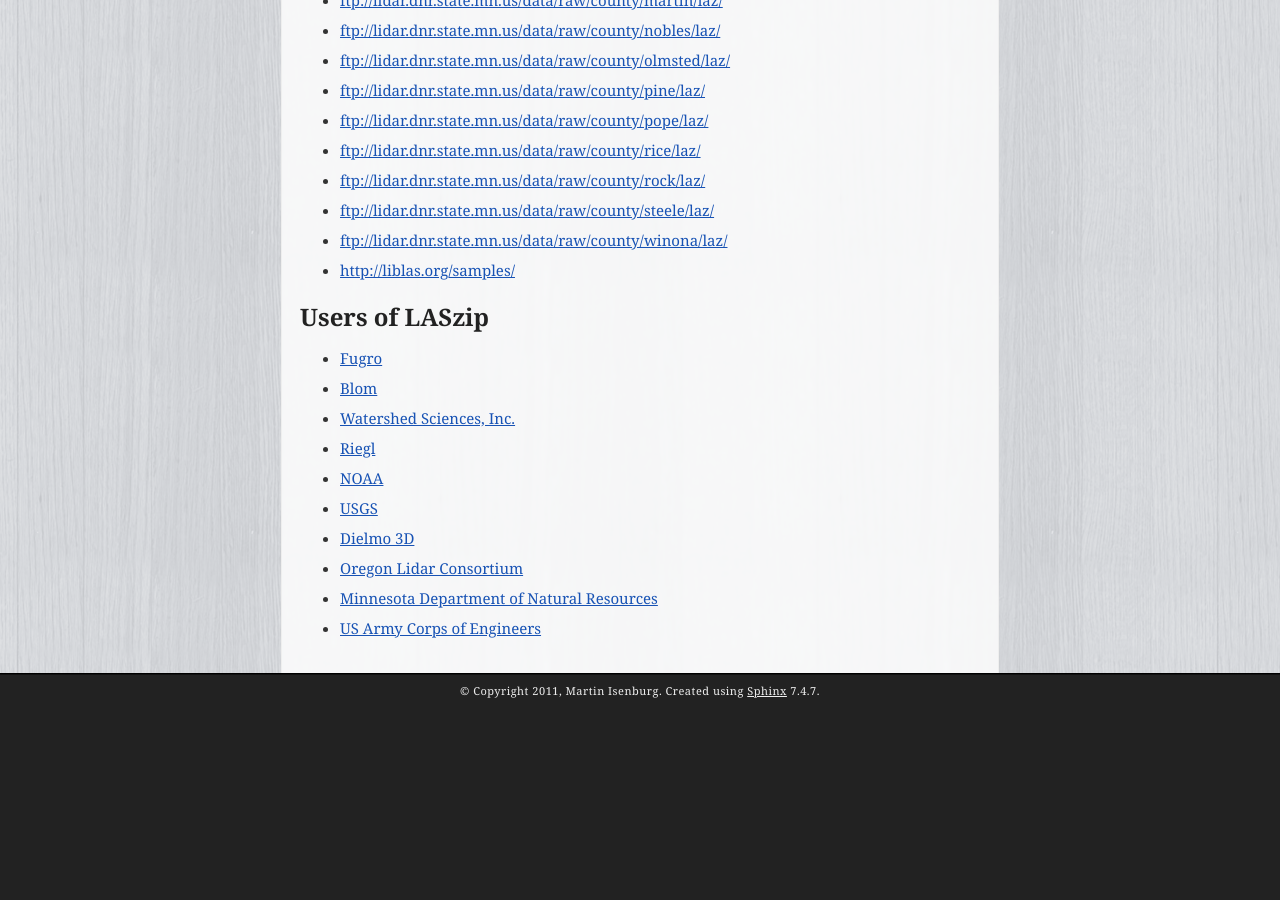
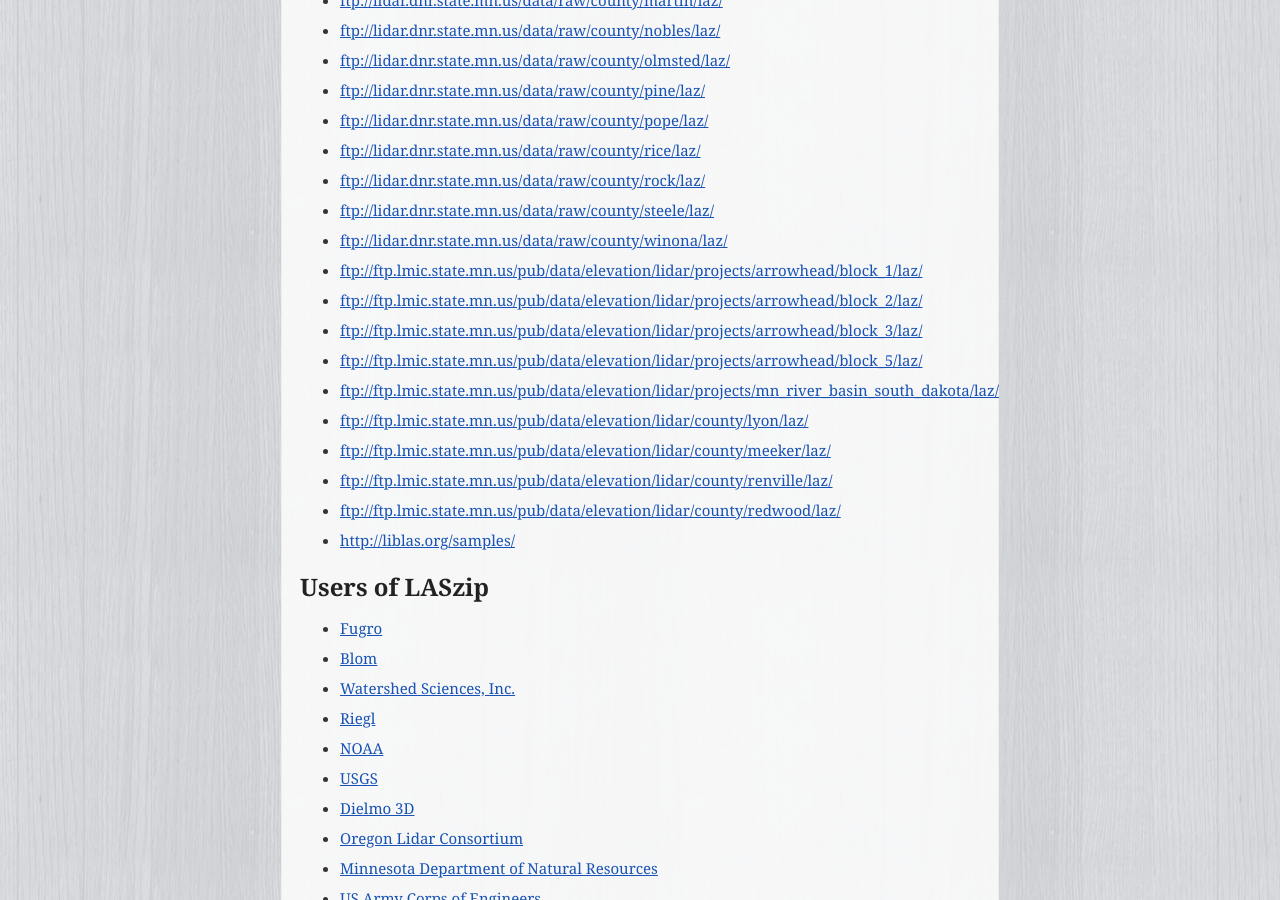
Before and after one commit to LASzip/LASzip, a Sphinx documentation site: the page built from docs/source/index.rst, in a window 1280 px wide and 900 px high, scrolled down 1946 px. Built offline with Sphinx 7.4.7, drawn with Linux system fonts in a browser that asks for light colours; before the commit the page ends 2652 px from its top, so only the background shows below that.

Commit message:
more DNR MN LAZ

```diff
--- a/docs/source/index.rst
+++ b/docs/source/index.rst
@@ -109,6 +109,15 @@
 * ftp://lidar.dnr.state.mn.us/data/raw/county/rock/laz/
 * ftp://lidar.dnr.state.mn.us/data/raw/county/steele/laz/
 * ftp://lidar.dnr.state.mn.us/data/raw/county/winona/laz/
+* ftp://ftp.lmic.state.mn.us/pub/data/elevation/lidar/projects/arrowhead/block_1/laz/
+* ftp://ftp.lmic.state.mn.us/pub/data/elevation/lidar/projects/arrowhead/block_2/laz/
+* ftp://ftp.lmic.state.mn.us/pub/data/elevation/lidar/projects/arrowhead/block_3/laz/
+* ftp://ftp.lmic.state.mn.us/pub/data/elevation/lidar/projects/arrowhead/block_5/laz/
+* ftp://ftp.lmic.state.mn.us/pub/data/elevation/lidar/projects/mn_river_basin_south_dakota/laz/
+* ftp://ftp.lmic.state.mn.us/pub/data/elevation/lidar/county/lyon/laz/
+* ftp://ftp.lmic.state.mn.us/pub/data/elevation/lidar/county/meeker/laz/
+* ftp://ftp.lmic.state.mn.us/pub/data/elevation/lidar/county/renville/laz/
+* ftp://ftp.lmic.state.mn.us/pub/data/elevation/lidar/county/redwood/laz/
 * http://liblas.org/samples/
 
 Users of LASzip
```
